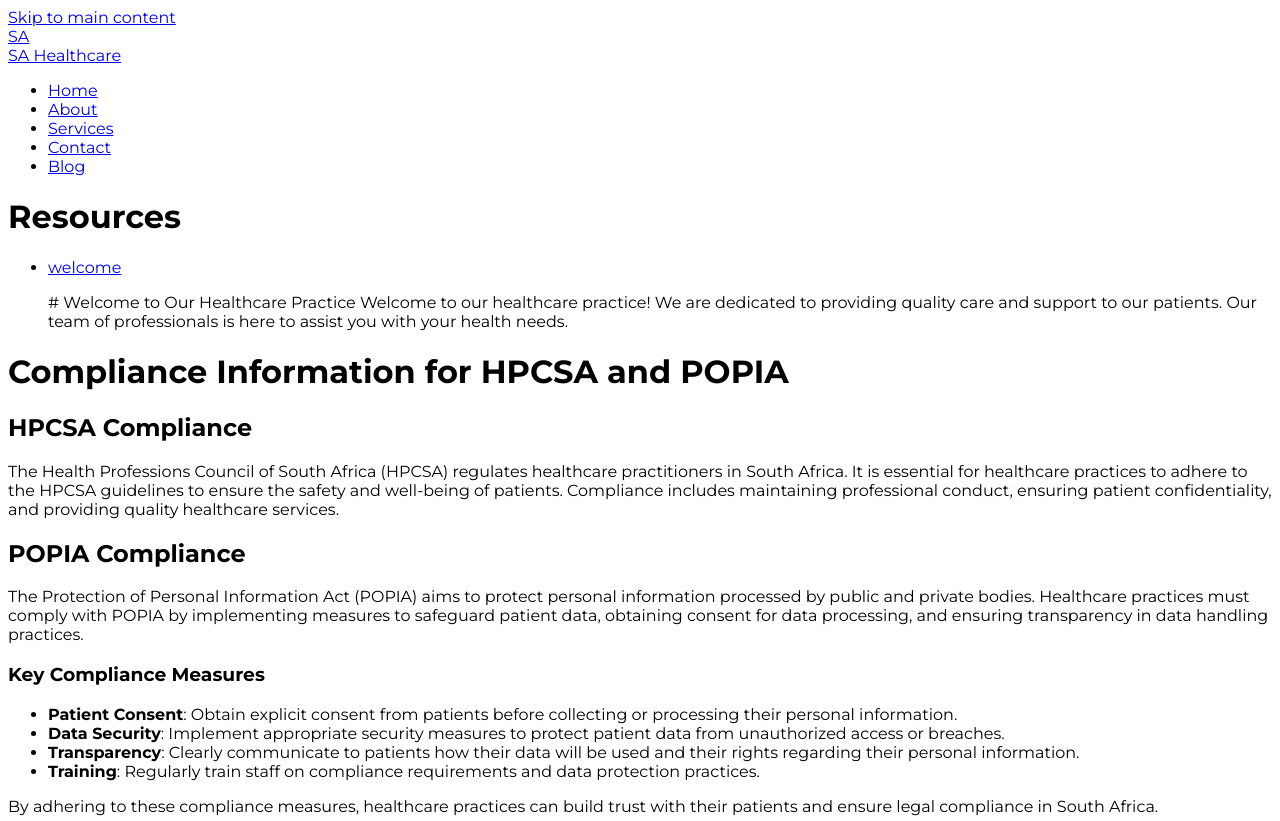
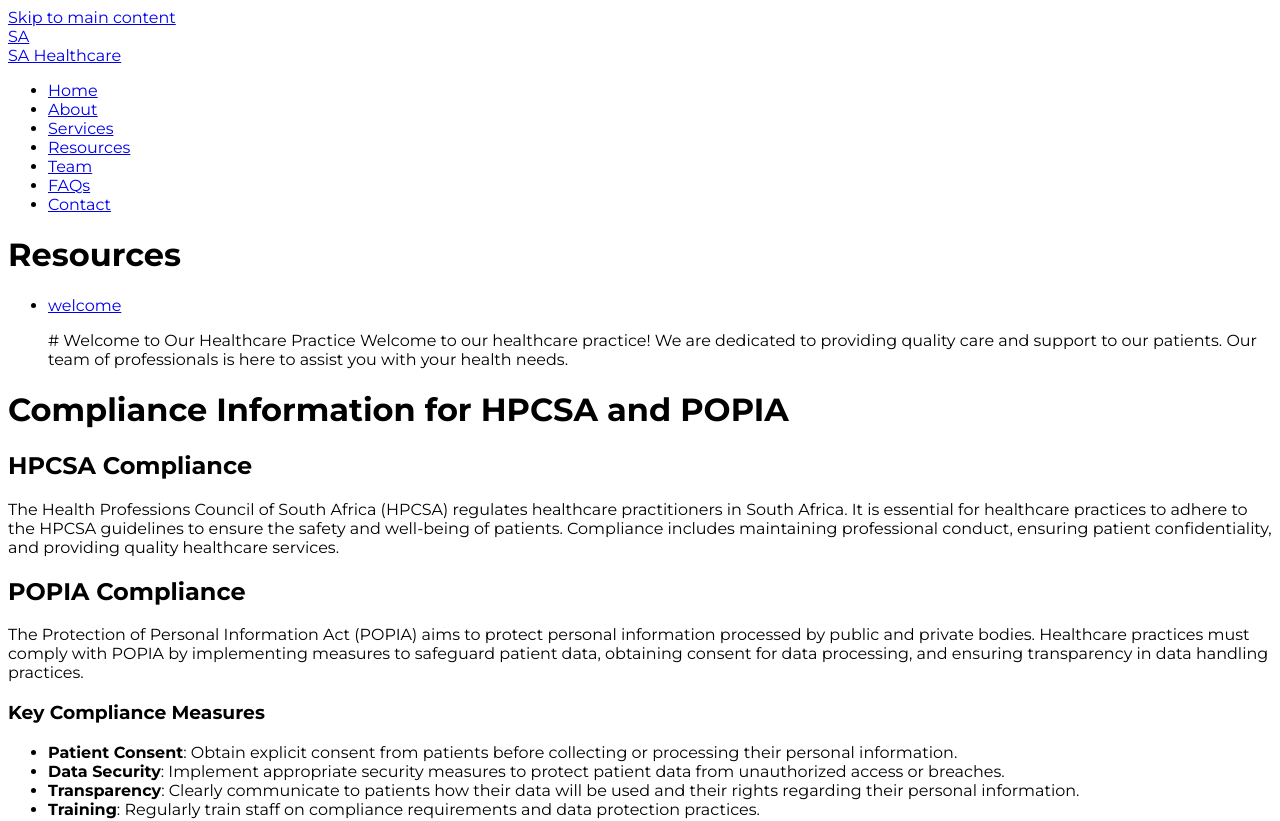
Before and after one commit to jawalker14/sa-healthcare-starter-2, a Next.js app: page /blog in a window 1280 px wide. Shown: the top 821 px of the page. Built offline with nearby package versions, Linux system fonts and the light colour scheme; no server answers.

Commit message:
modified:   app/components/Header.tsx

```diff
--- a/app/components/Header.tsx
+++ b/app/components/Header.tsx
@@ -1,6 +1,23 @@
+// Why:
+// - Ensure required nav items with accessible focus and active states
+// - Improve keyboard navigation visibility and route clarity
 import Link from 'next/link';
+import { usePathname } from 'next/navigation';
 
 const Header = () => {
+    const pathname = typeof window === 'undefined' ? '' : usePathname();
+    const link = (href: string, label: string) => {
+        const active = pathname === href;
+        return (
+            <Link
+                href={href}
+                className={`focus-ring transition-colors duration-200 ${active ? 'text-brand-navy font-semibold underline underline-offset-4' : 'text-brand-slate hover:text-brand-navy'}`}
+                aria-current={active ? 'page' : undefined}
+            >
+                {label}
+            </Link>
+        );
+    };
     return (
         <header className="bg-white/90 backdrop-blur supports-[backdrop-filter]:bg-white/70 border-b border-slate-200/60">
             <div className="container-x py-4">
@@ -11,13 +28,15 @@ const Header = () => {
                         </div>
                         <span className="text-xl sm:text-2xl font-semibold text-brand-navy">SA Healthcare</span>
                     </Link>
-                    <nav aria-label="Primary">
+            <nav aria-label="Primary">
                         <ul className="hidden md:flex items-center gap-6">
-                            <li><Link href="/" className="text-brand-slate hover:text-brand-navy transition-colors duration-200 focus-ring">Home</Link></li>
-                            <li><Link href="/about" className="text-brand-slate hover:text-brand-navy transition-colors duration-200 focus-ring">About</Link></li>
-                            <li><Link href="/services" className="text-brand-slate hover:text-brand-navy transition-colors duration-200 focus-ring">Services</Link></li>
-                            <li><Link href="/contact" className="text-brand-slate hover:text-brand-navy transition-colors duration-200 focus-ring">Contact</Link></li>
-                            <li><Link href="/blog" className="text-brand-slate hover:text-brand-navy transition-colors duration-200 focus-ring">Blog</Link></li>
+                <li>{link('/', 'Home')}</li>
+                <li>{link('/about', 'About')}</li>
+                <li>{link('/services', 'Services')}</li>
+                <li>{link('/blog', 'Resources')}</li>
+                <li>{link('/team', 'Team')}</li>
+                <li>{link('/faq', 'FAQs')}</li>
+                <li>{link('/contact', 'Contact')}</li>
                         </ul>
                     </nav>
                 </div>
```
